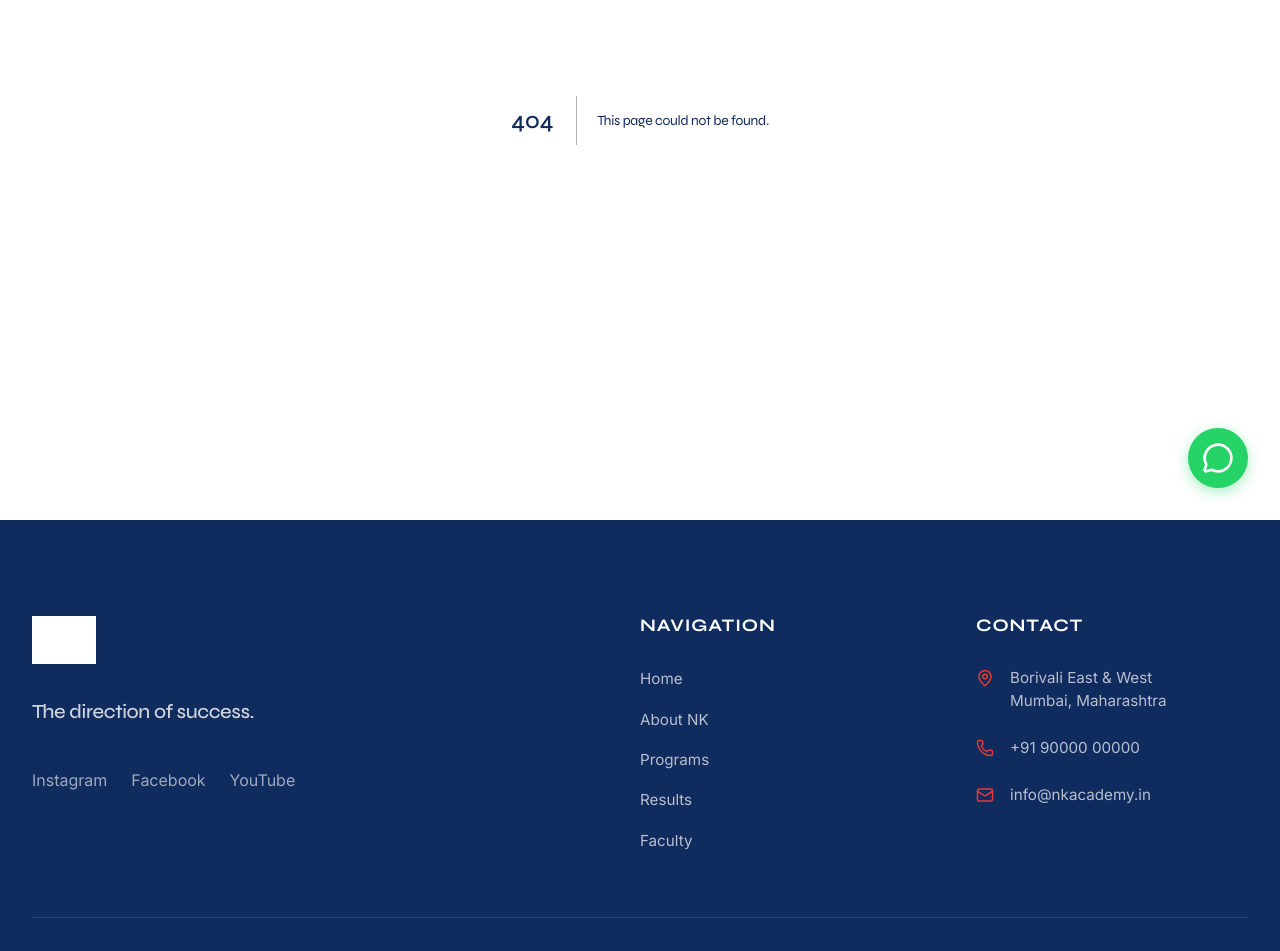
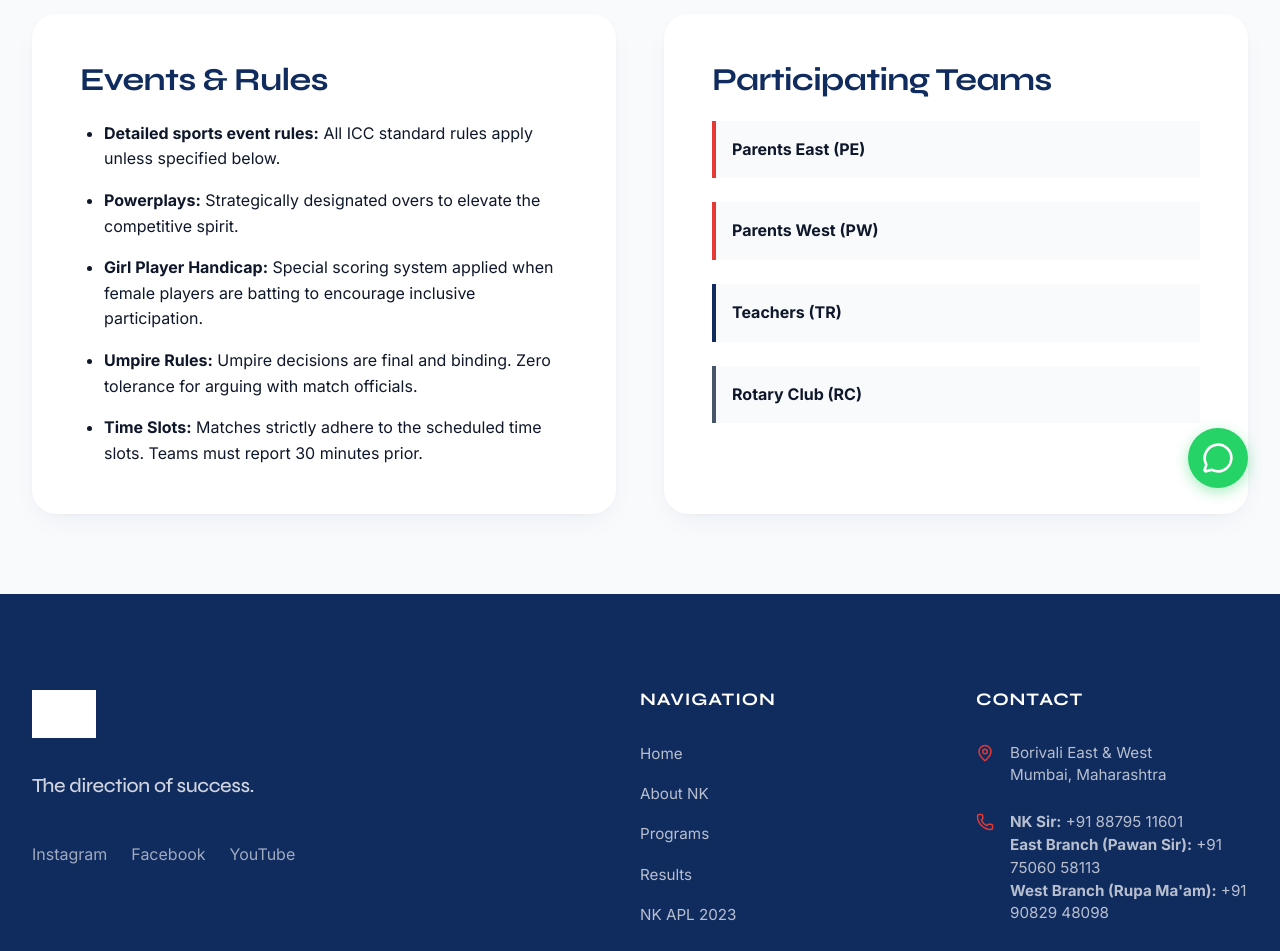
Before and after one commit to AhanaKulkarni/NK-Website, a Next.js app: page /events/nk-apl-2023 in a window 1280 px wide. Before the commit this address had no page. Shown: the part 280-1231 px from the top of the page. Built offline with nearby package versions, Linux system fonts and the light colour scheme; grey boxes are pictures that could not be loaded.

Commit message:
feature: update logo, students, contacts, nk apl

```diff
--- /dev/null
+++ b/src/app/events/nk-apl-2023/page.tsx
@@ -0,0 +1,53 @@
+import React from 'react';
+
+export default function NKAPL2023() {
+  return (
+    <div style={{ paddingTop: '120px', paddingBottom: '80px', minHeight: '100vh', backgroundColor: 'var(--color-surface)' }}>
+      <div className="container">
+        <h1 className="display-font" style={{ fontSize: '3.5rem', marginBottom: '1rem', color: 'var(--color-primary)' }}>
+          NK APL 2023
+        </h1>
+        <p style={{ fontSize: '1.25rem', color: 'var(--color-supporting)', marginBottom: '4rem' }}>
+          Annual Premier League Cricket Tournament
+        </p>
+
+        <div style={{ display: 'grid', gap: '3rem', gridTemplateColumns: 'repeat(auto-fit, minmax(300px, 1fr))' }}>
+
+          <div style={{ backgroundColor: 'white', padding: '3rem', borderRadius: 'var(--radius-card)', boxShadow: 'var(--shadow-diffuse)' }}>
+            <h2 className="display-font" style={{ fontSize: '2rem', marginBottom: '1.5rem', color: 'var(--color-primary)' }}>
+              Events & Rules
+            </h2>
+            <ul style={{ listStyleType: 'disc', paddingLeft: '1.5rem', display: 'flex', flexDirection: 'column', gap: '1rem', color: 'var(--color-text)' }}>
+              <li><strong>Detailed sports event rules:</strong> All ICC standard rules apply unless specified below.</li>
+              <li><strong>Powerplays:</strong> Strategically designated overs to elevate the competitive spirit.</li>
+              <li><strong>Girl Player Handicap:</strong> Special scoring system applied when female players are batting to encourage inclusive participation.</li>
+              <li><strong>Umpire Rules:</strong> Umpire decisions are final and binding. Zero tolerance for arguing with match officials.</li>
+              <li><strong>Time Slots:</strong> Matches strictly adhere to the scheduled time slots. Teams must report 30 minutes prior.</li>
+            </ul>
+          </div>
+
+          <div style={{ backgroundColor: 'white', padding: '3rem', borderRadius: 'var(--radius-card)', boxShadow: 'var(--shadow-diffuse)' }}>
+            <h2 className="display-font" style={{ fontSize: '2rem', marginBottom: '1.5rem', color: 'var(--color-primary)' }}>
+              Participating Teams
+            </h2>
+            <div style={{ display: 'flex', flexDirection: 'column', gap: '1.5rem', color: 'var(--color-text)' }}>
+              <div style={{ padding: '1rem', borderLeft: '4px solid var(--color-accent)', backgroundColor: 'var(--color-surface)' }}>
+                <strong>Parents East (PE)</strong>
+              </div>
+              <div style={{ padding: '1rem', borderLeft: '4px solid var(--color-accent)', backgroundColor: 'var(--color-surface)' }}>
+                <strong>Parents West (PW)</strong>
+              </div>
+              <div style={{ padding: '1rem', borderLeft: '4px solid var(--color-primary)', backgroundColor: 'var(--color-surface)' }}>
+                <strong>Teachers (TR)</strong>
+              </div>
+              <div style={{ padding: '1rem', borderLeft: '4px solid #475569', backgroundColor: 'var(--color-surface)' }}>
+                <strong>Rotary Club (RC)</strong>
+              </div>
+            </div>
+          </div>
+
+        </div>
+      </div>
+    </div>
+  );
+}
--- a/src/app/home.module.css
+++ b/src/app/home.module.css
@@ -245,6 +245,74 @@
   font-weight: 700;
 }
 
+/* SECTION 05.5: STUDENT MARQUEE */
+.marqueeSection {
+  background-color: var(--color-background);
+  padding: 4rem 0;
+  overflow: hidden;
+}
+
+.marqueeContainer {
+  display: flex;
+  width: max-content;
+  animation: scroll 40s linear infinite;
+  gap: 2rem;
+  padding: 0 1rem;
+}
+
+.marqueeContainer:hover {
+  animation-play-state: paused;
+}
+
+@keyframes scroll {
+  0% {
+    transform: translateX(0);
+  }
+  100% {
+    transform: translateX(calc(-50% - 1rem));
+  }
+}
+
+.studentCard {
+  width: 250px;
+  flex-shrink: 0;
+  border-radius: var(--radius-card);
+  overflow: hidden;
+  box-shadow: var(--shadow-diffuse);
+  background: white;
+  transition: transform var(--transition-smooth);
+}
+
+.studentCard:hover {
+  transform: translateY(-10px);
+}
+
+.studentPhotoWrapper {
+  width: 100%;
+  aspect-ratio: 1;
+  background-color: var(--color-surface);
+  position: relative;
+  overflow: hidden;
+}
+
+.studentPhoto {
+  width: 100%;
+  height: 100%;
+  object-fit: cover;
+}
+
+.studentInfo {
+  padding: 1.5rem;
+  text-align: center;
+}
+
+.studentName {
+  font-family: var(--font-display);
+  font-size: 1.1rem;
+  color: var(--color-primary);
+  font-weight: 700;
+}
+
 /* SECTION 06: TESTIMONIALS */
 .testimonials {
   padding: 8rem 0;
--- a/src/components/layout/Footer.tsx
+++ b/src/components/layout/Footer.tsx
@@ -27,7 +27,7 @@ export function Footer() {
               <Link href="/about">About NK</Link>
               <Link href="/programs">Programs</Link>
               <Link href="/results">Results</Link>
-              <Link href="/faculty">Faculty</Link>
+              <Link href="/events/nk-apl-2023">NK APL 2023</Link>
             </nav>
           </div>
 
@@ -40,7 +40,11 @@ export function Footer() {
               </div>
               <div className={styles.contactItem}>
                 <Phone size={18} className={styles.icon} />
-                <p>+91 90000 00000</p>
+                <div>
+                  <p><strong>NK Sir:</strong> +91 88795 11601</p>
+                  <p><strong>East Branch (Pawan Sir):</strong> +91 75060 58113</p>
+                  <p><strong>West Branch (Rupa Ma'am):</strong> +91 90829 48098</p>
+                </div>
               </div>
               <div className={styles.contactItem}>
                 <Mail size={18} className={styles.icon} />
```
Also changed, not shown: src/app/page.tsx (+39 -1 lines), 1 other file (tests, documents, lock files or other folders).
